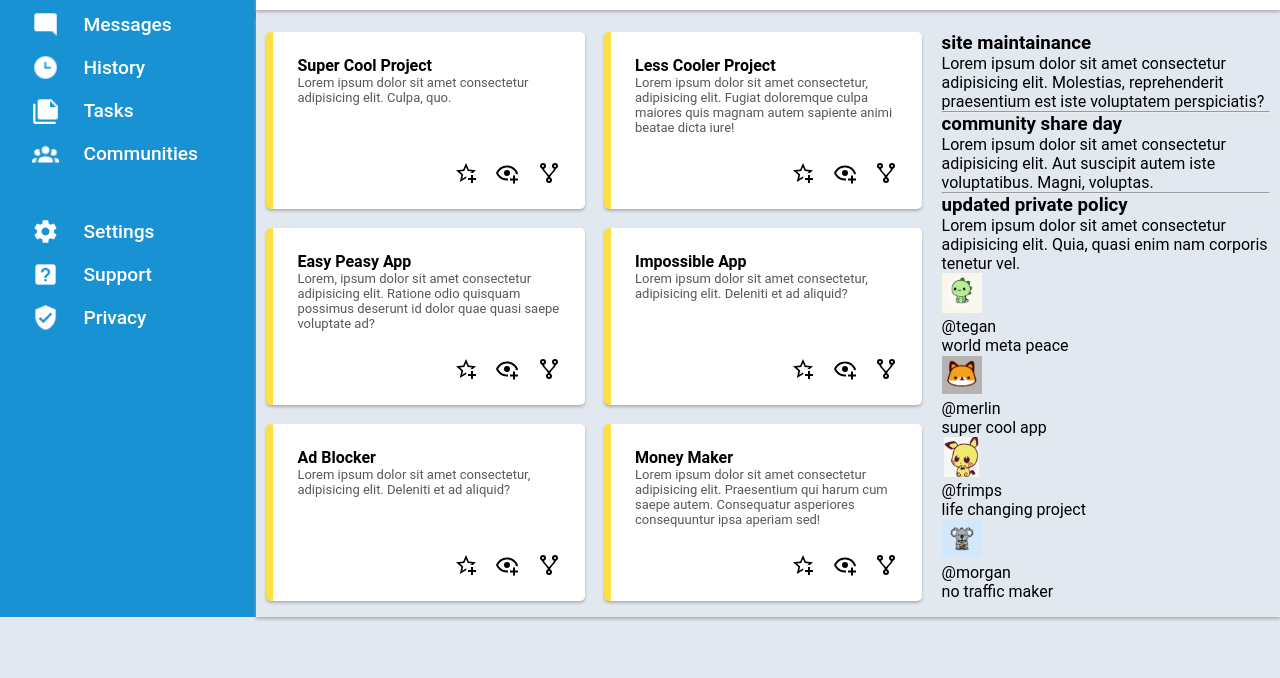
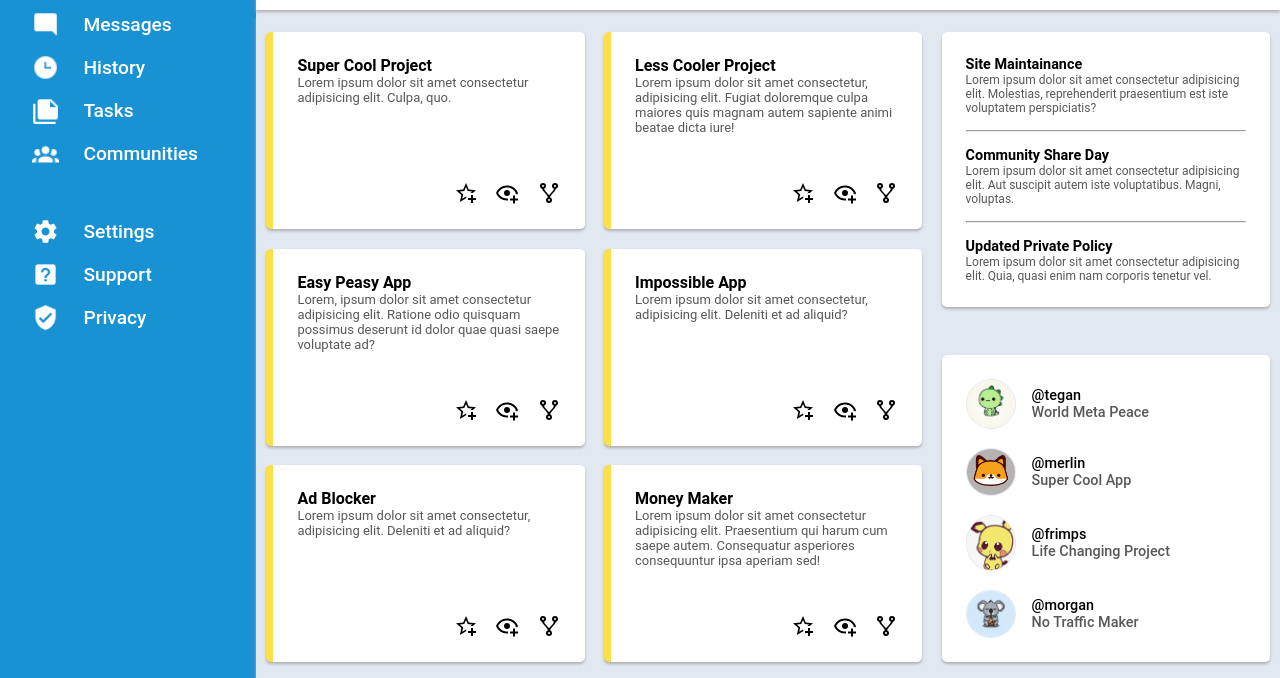
Before and after one commit to bismarkagyare/admin-dashboard, a plain HTML site: page index.html in a window 1280 px wide. Shown: the part 175-853 px from the top of the page. Before the commit the page ends 800 px from the top, so only its background shows below. Drawn offline with Linux system fonts and the light colour scheme.

Commit message:
styled trending card

```diff
--- a/styles.css
+++ b/styles.css
@@ -82,26 +82,8 @@ html, body {
     align-items: center;
 }
 
-.middle-sidebar .profile {
-    display: flex;
-    align-items: center;
-}
-
-.middle-sidebar .messages {
-    display: flex;
-    align-items: center;
-}
-
-.middle-sidebar .history {
-    display: flex;
-    align-items: center;
-}
-
-.middle-sidebar .tasks {
-    display: flex;
-    align-items: center;
-}
-
+.middle-sidebar .profile, .middle-sidebar .messages,
+.middle-sidebar .history, .middle-sidebar .tasks,
 .middle-sidebar .communities {
     display: flex;
     align-items: center;
@@ -118,20 +100,12 @@ html, body {
     text-transform: capitalize;
 }
 
-.bottom-sidebar .settings {
+.bottom-sidebar .settings, .bottom-sidebar .support,
+.bottom-sidebar .privacy {
     display: flex;
     align-items: center;
 }
 
-.bottom-sidebar .support {
-    display: flex;
-    align-items: center;
-}
-
-.bottom-sidebar .privacy {
-    display: flex;
-    align-items: center;
-}
 
 /* --------------------main body---------- */
 
@@ -315,3 +289,71 @@ html, body {
 .card .card-icons img {
     margin-left: 1.1rem;
 }
+
+.announcement-trending-card {
+    display: grid;
+    grid-template-columns: auto;
+    /* grid-template-rows: 1fr 1fr; */
+    gap: 3rem;
+}
+
+.announcement-card, .trending-card {
+    box-shadow: 0 2px 3px rgb(175, 175, 175);
+    border-radius: 5px;
+    background-color: #fff;
+    padding: 1.5rem;
+}
+
+.announcement h2, .trending h2 {
+    font-size: 1.3rem;
+    font-weight: 600;
+    text-transform: capitalize;
+}
+
+.announcement h3 {
+    font-size: 0.9rem;
+    font-weight: 600;
+    text-transform: capitalize;
+}
+
+.announcement hr {
+    margin: 15px 0;
+}
+
+.announcement p {
+    font-size: 12px;
+    color: rgb(88, 88, 88);
+}
+
+.trending-card img {
+    width: 50px;
+    height: auto;
+    background-repeat: no-repeat;
+    object-fit: contain;
+    margin-right: 1rem;
+    border-radius: 50%;
+    border: 1px solid var(--main-bg);
+}
+
+.first-trend, .second-trend,
+.third-trend, .fourth-trend {
+    display: flex;
+    align-items: center;
+}
+
+.second-trend,
+.third-trend, .fourth-trend {
+    margin-top: 1.2rem;
+}
+
+.trending-card p:nth-child(1) {
+    font-size: 0.9rem;
+    font-weight: 500;
+}
+
+.trending-card p:nth-child(2) {
+    font-size: 0.9rem;
+    font-weight: 500;
+    text-transform: capitalize;
+    color: rgb(88, 88, 88);
+}
```
